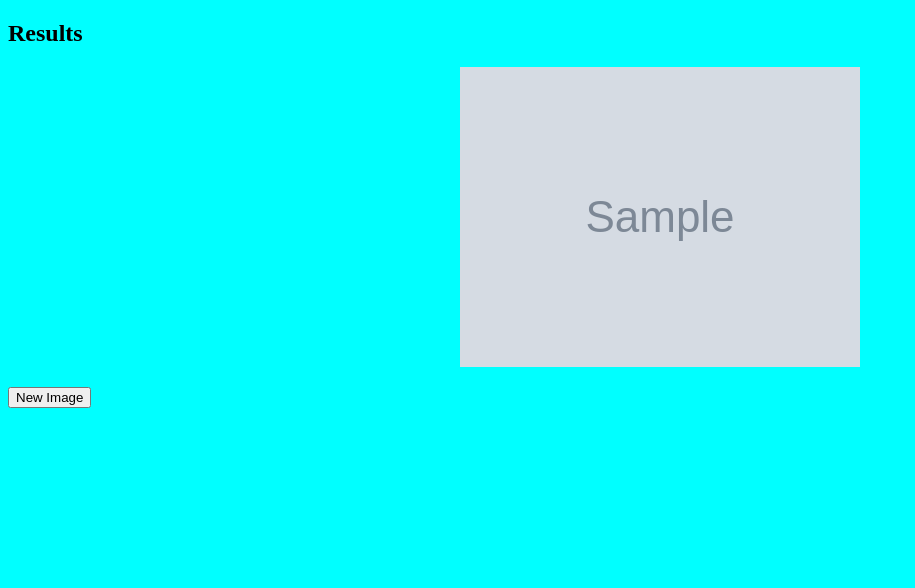
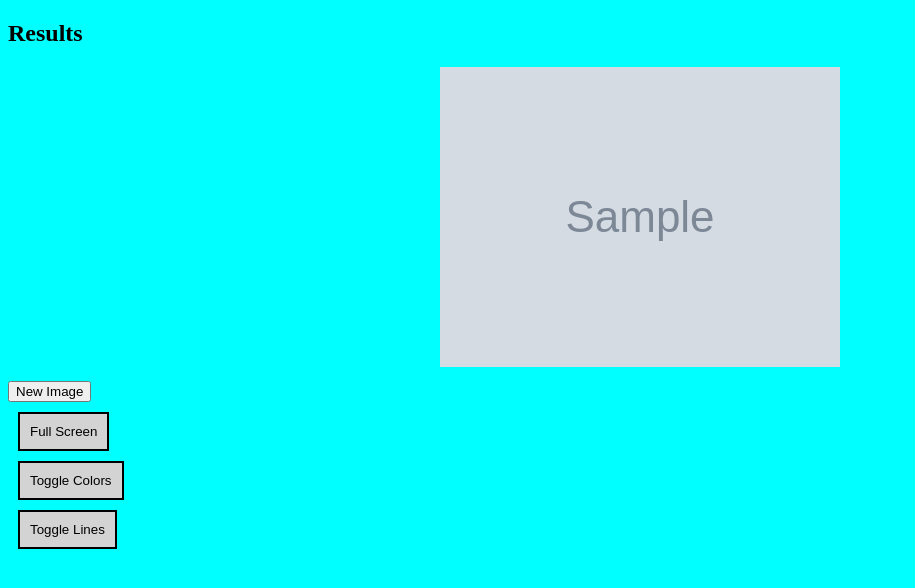
Before and after one commit to DMusni/Image2Art, a Flask app: template templates/index.html in a window 1280 px wide. Shown: the top 588 px of the page, without its empty margins (0-915 px from the left). Run offline with Flask 3, Linux system fonts and the light colour scheme; the template is opened without the code that fills it: values that come from a table or form of the project are taken from there, most other values are stand-ins (such as "Sample title", 1, 10 or a date in 2020); grey boxes marked "Sample" are stand-in pictures.

Commit message:
only outlined image is displayed and non functional buttons created

```diff
--- a/app.py
+++ b/app.py
@@ -13,7 +13,7 @@ from skimage import io
 # pip or pip3 install scikit-image
 # pip or pip3 install flask_wtf wtforms
 
-from flask import Flask, redirect, render_template, request, session, url_for
+from flask import Flask, redirect, render_template, request, session, url_for, jsonify
 from flask_dropzone import Dropzone
 from flask_uploads import UploadSet, configure_uploads, IMAGES
 from werkzeug.utils import secure_filename
--- a/static/style.css
+++ b/static/style.css
@@ -13,17 +13,12 @@ h1 {
     align-items: center;
 }
 
-.images ul {
-    list-style-type: none;
+#img-container {
     text-align: center;
-}
-
-.images ul li {
-    display: block;
     margin: 10px;
 }
 
-.images ul li img{
+#uploaded-img{
     height: 300px;
     object-fit: cover;
 }
@@ -32,3 +27,13 @@ h1 {
     text-align: center;
     margin-top: 20px;
 }
+
+.btn-group button {
+    display: block;
+    cursor: pointer;
+    margin: 10px;
+    background-color: lightgray;
+    color: black;
+    border: 2px solid black;
+    padding: 10px 10px;
+}
--- a/templates/index.html
+++ b/templates/index.html
@@ -14,27 +14,31 @@
     {% if image_names %}
     <div class="results">
         <h2>Results</h2>
-        <div class="images">
-            <ul>
-                {% for image in image_names %}
-                    <li> <img src ="{{ url_for('static', filename='uploads/' + image) }}"></li>
-                {% endfor %}
-            </ul>
+        <div class="images" id="img-container">
+            <img src ="{{ url_for('static', filename='uploads/' + image_names[2]) }}" id="uploaded-img">
         </div>
         <!-- Button to clear session and reload -->
         <form action="{{ url_for('clear_session') }}" method="POST">
             <input type="hidden" name="_csrf_token" value="{{ csrf_token() }}">
             <button type="submit">New Image</button>
         </form>
+        <div class="btn-group">
+            <button>Full Screen</button>
+            <button>Toggle Colors</button>
+            <button id="outlines">Toggle Lines</button>
+        </div>
     </div>
     {% else %}
     <h1>Upload Your Image</h1>
+
+    <div id="dropzone-container">
         <!-- Create form and declare the action of the form which is viewing the styled dropzone in index -->
         <form action="{{ url_for('index') }}" class="dropzone" id="myDropzone" enctype="multipart/form-data">
             {{ form.hidden_tag() }}
             <!-- Hidden input to store the slider value -->
             <input type="hidden" name="n_clusters" id="n_clusters" value="10">
         </form>
+    </div>
     <!--Renders the configuration and shows text: "Drop files here or click to upload"-->
     {{ dropzone.load_js() }}
     {{ dropzone.config() }}
@@ -49,6 +53,7 @@
     </div>
     {% endif %}
 
+    {% block javascript %}
     <script>
         var slider = document.getElementById("mySlider");
         var number = document.getElementById("clusterNum");
@@ -75,9 +80,29 @@
                 myDropzone.on("success", function(file, response) {
                     location.reload();
                 });
+
             }
         };
+
+        let imgNames = JSON.parse('{{image_names | tojson }}');
+        let segmented = "{{ url_for('static', filename='uploads/') }}" + imgNames[0];
+        let coloredOutline = "{{ url_for('static', filename='uploads/') }}" + imgNames[1];
+        let whiteOutline = "{{ url_for('static', filename='uploads/') }}" + imgNames[2];
+
+        let currImg = segmented;
+        function toggleLines() {
+            let imgElement = document.getElementById("uploaded-img");
+            if(currImg === segmented) {
+                currImg = coloredOutline;
+            }
+            else {
+                currImg = segmented;
+            }
+            imgElement.src = currImg;
+        }
+
     </script>
+    {% endblock %}
 
 </body>
 </html>
```
Also changed, not shown: static/uploads/outlined_ladybug.webp (deleted), static/uploads/outlined_white_bg_ladybug.webp (deleted), static/uploads/segmented_ladybug.webp (deleted). Lines whose indentation alone changed are shown as unchanged.
